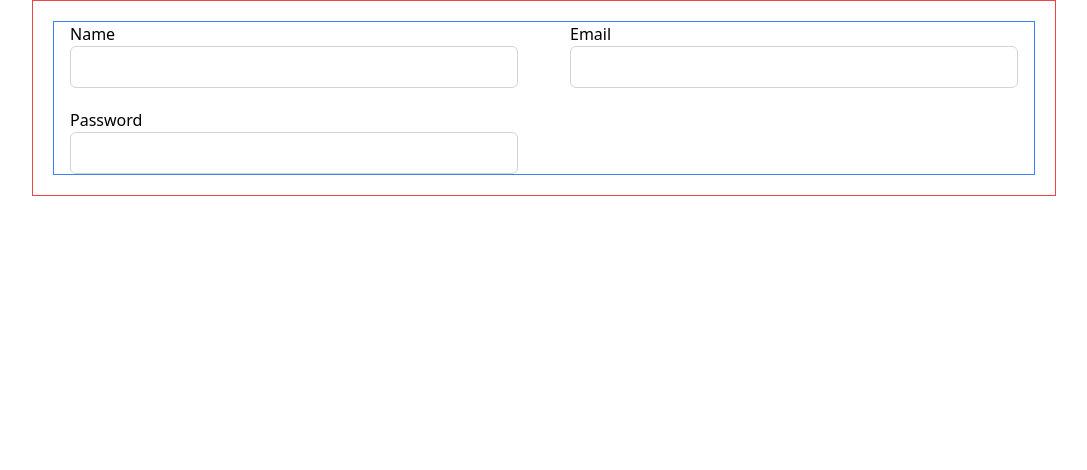
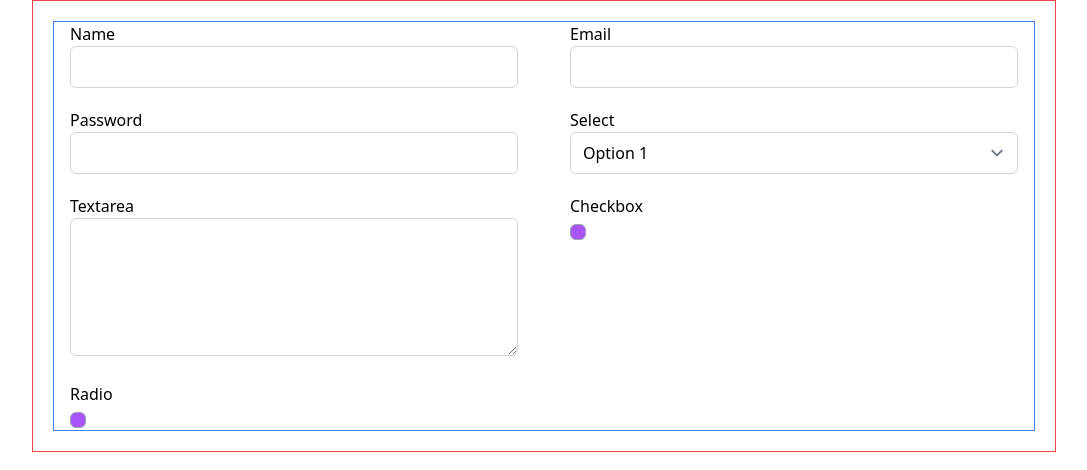
Before and after one commit to mahmud035/Level-2-Frontend-Track-All-Modules, a React (Vite) app in the folder 5. Forms in React/reusable-form/: page / in a window 1280 px wide. Shown: the top 470 px of the page, without its empty margins (96-1183 px from the left). Built offline with nearby package versions, Linux system fonts and the light colour scheme.

Commit message:
5-4 Form Elements Design

```diff
--- a/5. Forms in React/reusable-form/src/components/NormalForm/NormalForm.tsx
+++ b/5. Forms in React/reusable-form/src/components/NormalForm/NormalForm.tsx
@@ -34,36 +34,54 @@ const NormalForm = () => {
           <label htmlFor="name" className="block font-medium">
             Name
           </label>
-          <input
-            type="text"
-            id="name"
-            className="w-full border border-gray-300 rounded-md focus:border-purple-500 focus:ring-1 focus:ring-purple-500"
-            {...register('name')}
-          />
+          <input type="text" id="name" {...register('name')} />
         </div>
 
         <div className="w-full max-w-md">
           <label htmlFor="email" className="block font-medium">
             Email
           </label>
-          <input
-            type="email"
-            id="email"
-            className="w-full border border-gray-300 rounded-md focus:border-purple-500 focus:ring-1 focus:ring-purple-500"
-            {...register('email')}
-          />
+          <input type="email" id="email" {...register('email')} />
         </div>
 
         <div className="w-full max-w-md">
           <label htmlFor="password" className="block font-medium">
             Password
           </label>
-          <input
-            type="password"
-            id="password"
-            className="w-full border border-gray-300 rounded-md focus:border-purple-500 focus:ring-1 focus:ring-purple-500"
-            {...register('password')}
-          />
+          <input type="password" id="password" {...register('password')} />
+        </div>
+
+        <div className="w-full max-w-md">
+          <label htmlFor="password" className="block font-medium">
+            Select
+          </label>
+          <select>
+            <option value="">Option 1</option>
+            <option value="">Option 2</option>
+            <option value="">Option 3</option>
+            <option value="">Option 4</option>
+          </select>
+        </div>
+
+        <div className="w-full max-w-md">
+          <label htmlFor="password" className="block font-medium">
+            Textarea
+          </label>
+          <textarea name="" id="" cols={30} rows={5}></textarea>
+        </div>
+
+        <div className="w-full max-w-md">
+          <label htmlFor="checkbox" className="block font-medium">
+            Checkbox
+          </label>
+          <input type="checkbox" name="" id="" />
+        </div>
+
+        <div className="w-full max-w-md">
+          <label htmlFor="radio" className="block font-medium">
+            Radio
+          </label>
+          <input type="radio" name="" id="" />
         </div>
       </div>
 
--- a/5. Forms in React/reusable-form/src/index.css
+++ b/5. Forms in React/reusable-form/src/index.css
@@ -1,5 +1,6 @@
 @import './styles/typography.css';
 @import './styles/button.css';
+@import './styles/form.css';
 
 @tailwind base;
 @tailwind components;
--- /dev/null
+++ b/5. Forms in React/reusable-form/src/styles/form.css
@@ -0,0 +1,25 @@
+@layer base {
+  [type='text'],
+  input:where(:not([type])),
+  [type='email'],
+  [type='url'],
+  [type='password'],
+  [type='number'],
+  [type='date'],
+  [type='datetime-local'],
+  [type='month'],
+  [type='search'],
+  [type='tel'],
+  [type='time'],
+  [type='week'],
+  [multiple],
+  textarea,
+  select {
+    @apply w-full border border-gray-300 rounded-md focus:border-purple-500 focus:ring-1 focus:ring-purple-500;
+  }
+
+  [type='checkbox'],
+  [type='radio'] {
+    @apply bg-purple-500 border border-gray-400 rounded-md checked:bg-purple-500 hover:bg-purple-500 focus:bg-purple-500 focus:border-purple-500 focus:ring-1 focus:ring-purple-500;
+  }
+}
```
